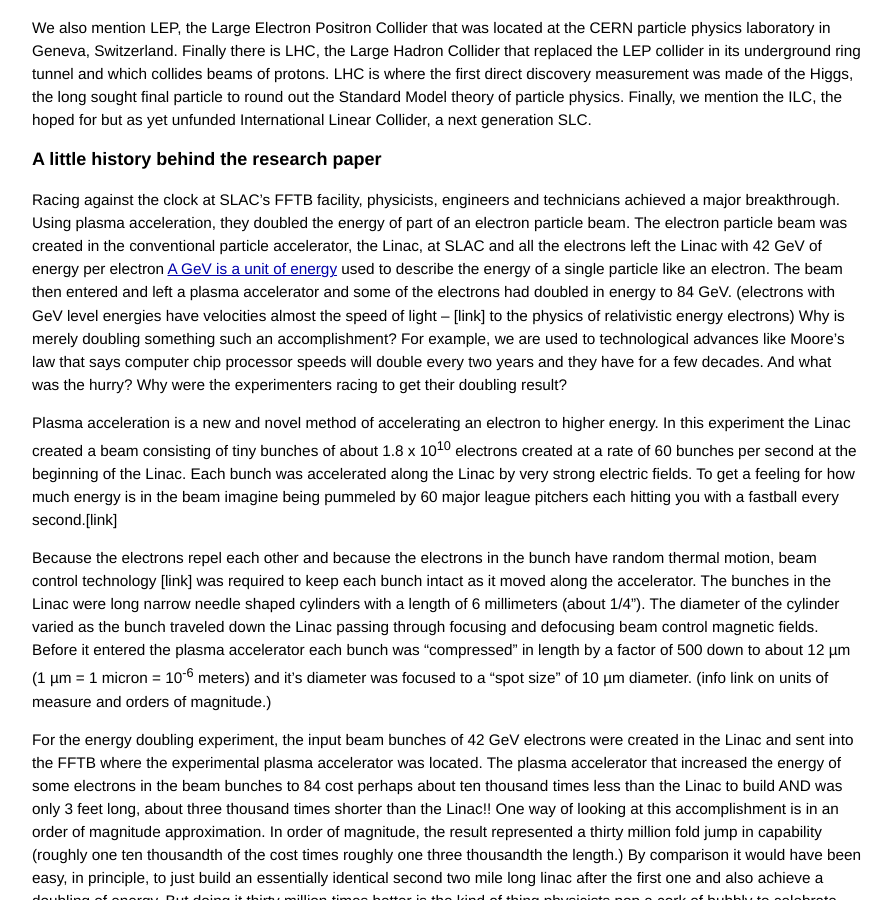
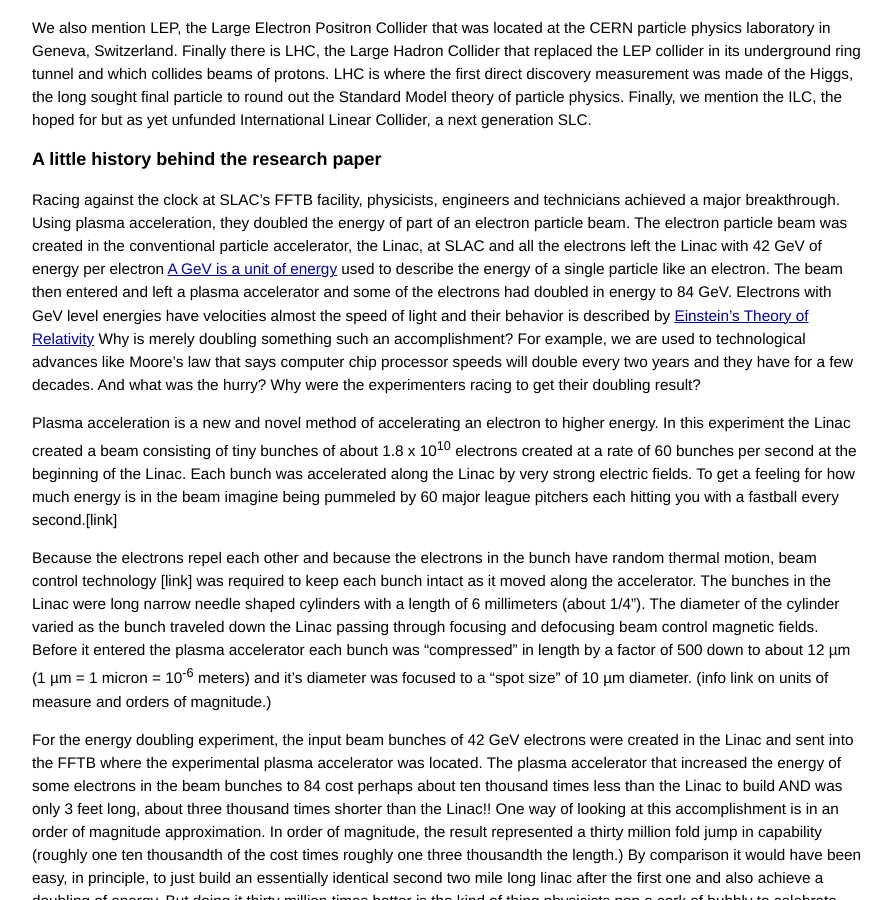
Before and after one commit to grbfacet/facet, a Jekyll site: the page built from exposition.md, in a window 1280 px wide and 900 px high, scrolled down 1464 px. Shown: the whole window, without its empty margins (193-1084 px from the left). Built offline with Jekyll 4.4.1, drawn with Linux system fonts in a browser that asks for light colours.

Commit message:
Update exposition.md

```diff
--- a/exposition.md
+++ b/exposition.md
@@ -33,7 +33,7 @@
 
 ### A little history behind the research paper
 
-Racing against the clock at SLAC’s FFTB facility, physicists, engineers and technicians achieved a major breakthrough. Using plasma acceleration, they doubled the energy of part of an electron particle beam. The electron particle beam was created in the conventional particle accelerator, the Linac, at SLAC and all the electrons left the Linac with 42 GeV of energy per electron [A GeV is a unit of energy](/tutorial.html#the-electron-volt-ev-an-atomic-sized-unit-of-energy) used to describe the energy of a single particle like an electron. The beam then entered and left a plasma accelerator and some of the electrons had doubled in energy to 84 GeV. (electrons with GeV level energies have velocities almost the speed of light – [link] to the physics of relativistic energy electrons) Why is merely doubling something such an accomplishment?  For example, we are used to technological advances like Moore’s law that says computer chip processor speeds will double every two years and they have for a few decades. And what was the hurry? Why were the experimenters racing to get their doubling result?
+Racing against the clock at SLAC’s FFTB facility, physicists, engineers and technicians achieved a major breakthrough. Using plasma acceleration, they doubled the energy of part of an electron particle beam. The electron particle beam was created in the conventional particle accelerator, the Linac, at SLAC and all the electrons left the Linac with 42 GeV of energy per electron [A GeV is a unit of energy](/tutorial.html#the-electron-volt-ev-an-atomic-sized-unit-of-energy) used to describe the energy of a single particle like an electron. The beam then entered and left a plasma accelerator and some of the electrons had doubled in energy to 84 GeV. Electrons with GeV level energies have velocities almost the speed of light and their behavior is described by [Einstein's Theory of Relativity](/tutorial.html#relativity-theory) Why is merely doubling something such an accomplishment?  For example, we are used to technological advances like Moore’s law that says computer chip processor speeds will double every two years and they have for a few decades. And what was the hurry? Why were the experimenters racing to get their doubling result?
 
 Plasma acceleration is a new and novel method of accelerating an electron to higher energy. In this experiment the Linac created a beam consisting of tiny bunches of about 1.8 x 10<sup>10</sup> electrons created at a rate of 60 bunches per second at the beginning of the Linac. Each bunch was accelerated along the Linac by very strong electric fields. To get a feeling for how much energy is in the beam imagine being pummeled by 60 major league pitchers each hitting you with a fastball every second.[link]
 
```
